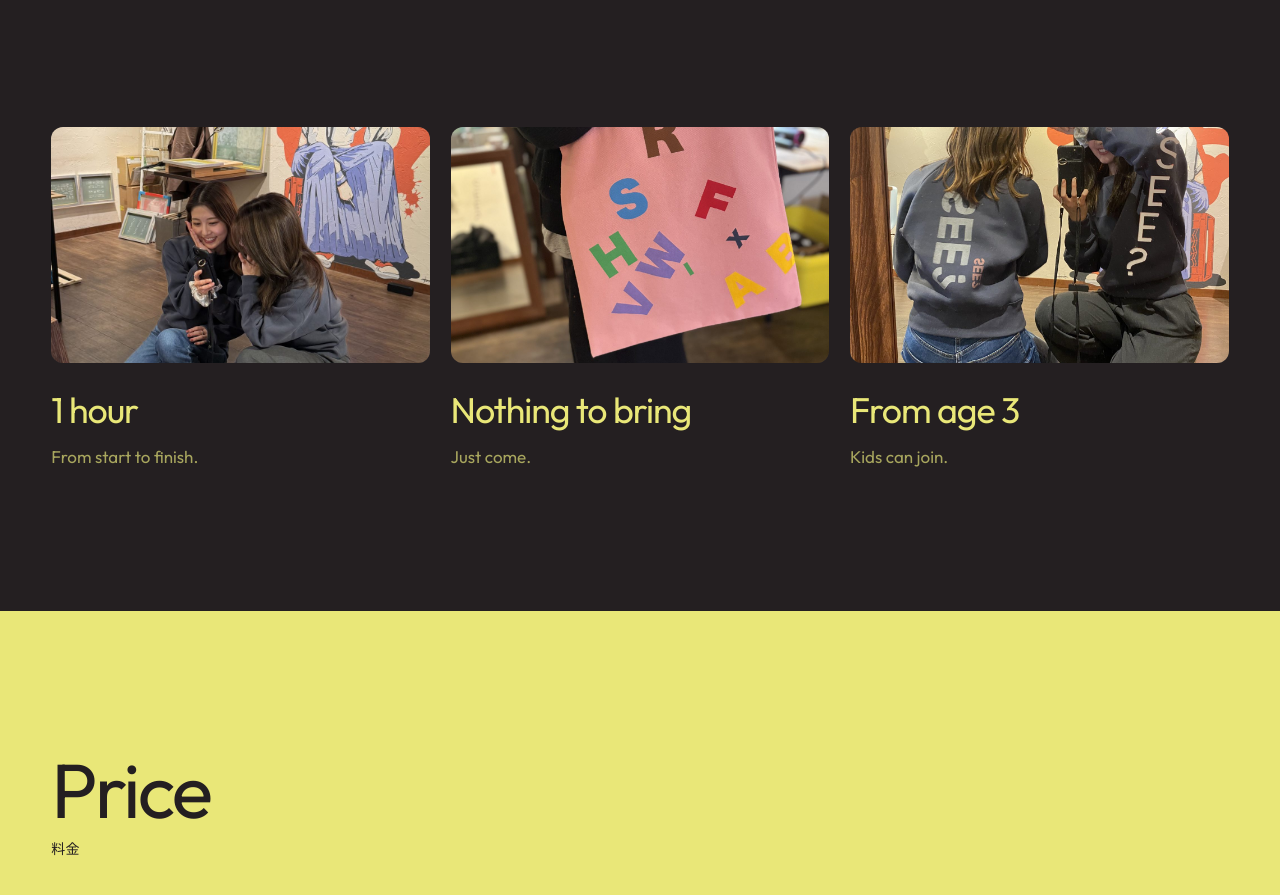
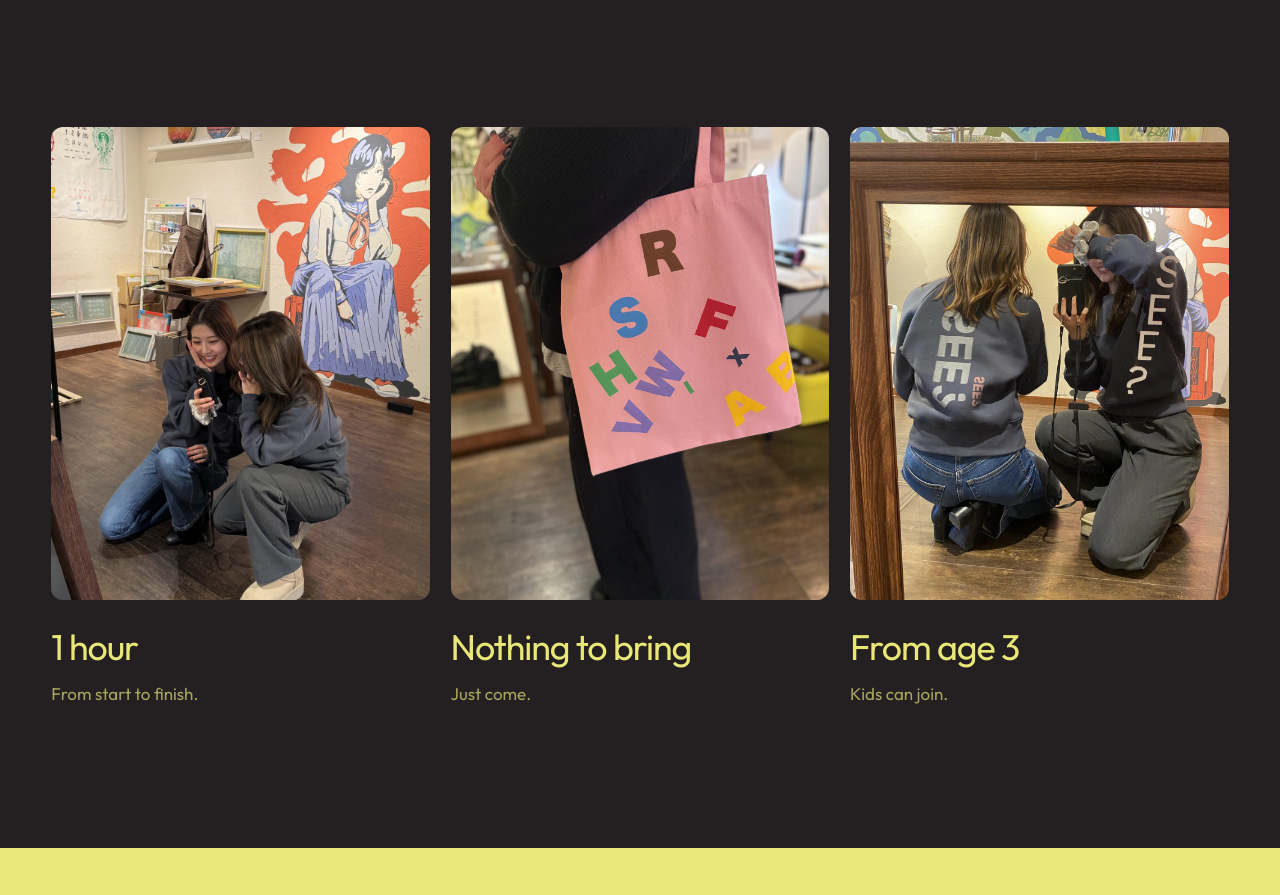
Before and after one commit to botorotto-see/es_hp, a plain HTML site: page index.html in a window 1280 px wide. Shown: the part 3900-4795 px from the top of the page. Drawn offline with Linux system fonts and the light colour scheme; a web font is replaced by a local one.

Commit message:
Add files via upload

```diff
--- a/index.html
+++ b/index.html
@@ -125,7 +125,7 @@ section{padding:clamp(88px,11vw,160px) var(--pad)}
 
 /* ===== 3つの事実（写真つき） ===== */
 .facts{display:grid;grid-template-columns:repeat(3,minmax(0,1fr));gap:clamp(12px,1.6vw,24px)}
-.fact .ph{aspect-ratio:16/10;border-radius:12px}
+.fact .ph{aspect-ratio:4/5;border-radius:12px}
 .fact h3{font-weight:400;font-size:clamp(28px,2.8vw,40px);letter-spacing:-.03em;margin-top:18px}
 .fact p{margin-top:4px}
 @media (max-width:760px){.facts{grid-template-columns:1fr}}
```
